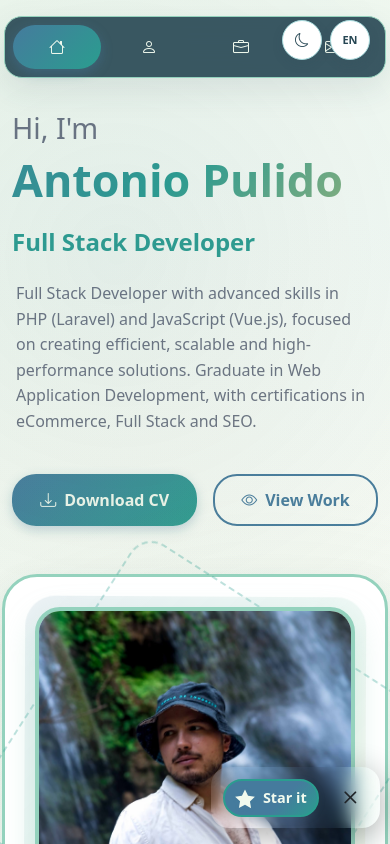
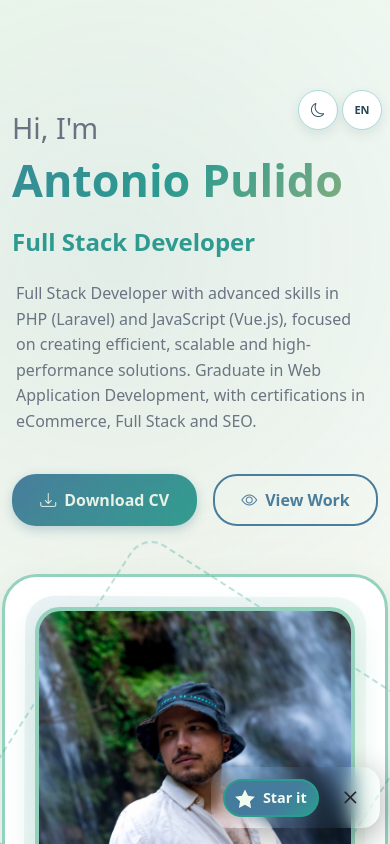
Before and after one commit to Letualtv/portfolio-bento-antonio-pulido, a Vue app: page / in a window 390 px wide. Shown: the top 844 px of the page. Built offline with nearby package versions, Linux system fonts and the light colour scheme.

Commit message:
Comentamos comletamente la navegacion

```diff
--- a/src/App.vue
+++ b/src/App.vue
@@ -176,10 +176,10 @@ function dismissGithubStar() {
     <ThemeControls />
 
     <!-- Navegación Dynamic Island -->
-    <DynamicNavigation
+<!--     <DynamicNavigation
       :activeSection="activeSection"
       @scroll-to-section="scrollToSection"
-    />
+    /> -->
 
     <!-- Secciones del portfolio -->
     <HeroSection @scroll-to-section="scrollToSection" />
--- a/src/components/layout/ThemeControls.vue
+++ b/src/components/layout/ThemeControls.vue
@@ -74,11 +74,11 @@ const { currentLang, toggleLanguage, t } = useI18n()
 
 /* Mobile Responsive */
 @media (max-width: 768px) {
-/*   .fixed-controls {
+  .fixed-controls {
     top: 10px;
     right: 10px;
     gap: 6px;
-  } */
+  }
 
   .control-btn {
     width: 44px;
@@ -92,11 +92,11 @@ const { currentLang, toggleLanguage, t } = useI18n()
 }
 
 @media (max-width: 480px) {
-/*   .fixed-controls {
+  .fixed-controls {
     top: 90px;
     right: 8px;
     gap: 4px;
-  } */
+  }
 
   .control-btn {
     width: 40px;
```
